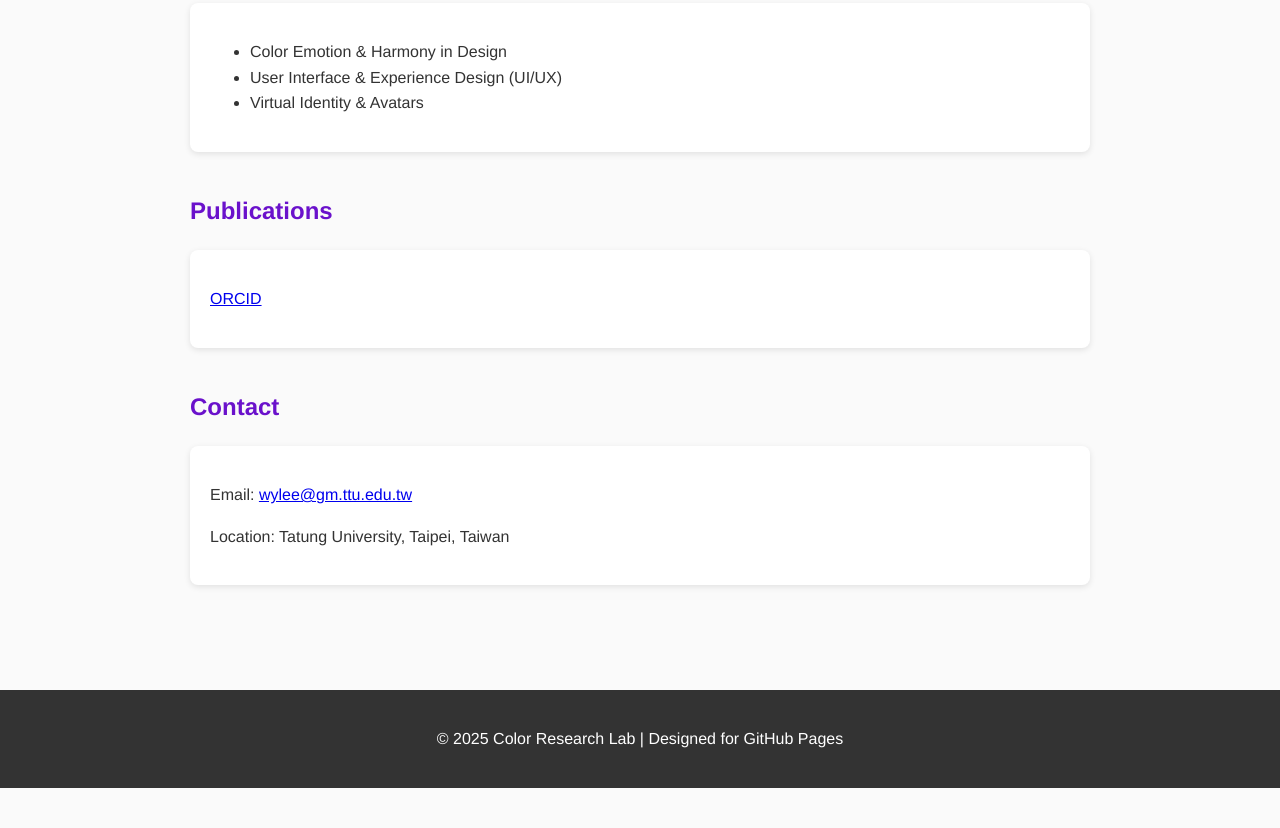
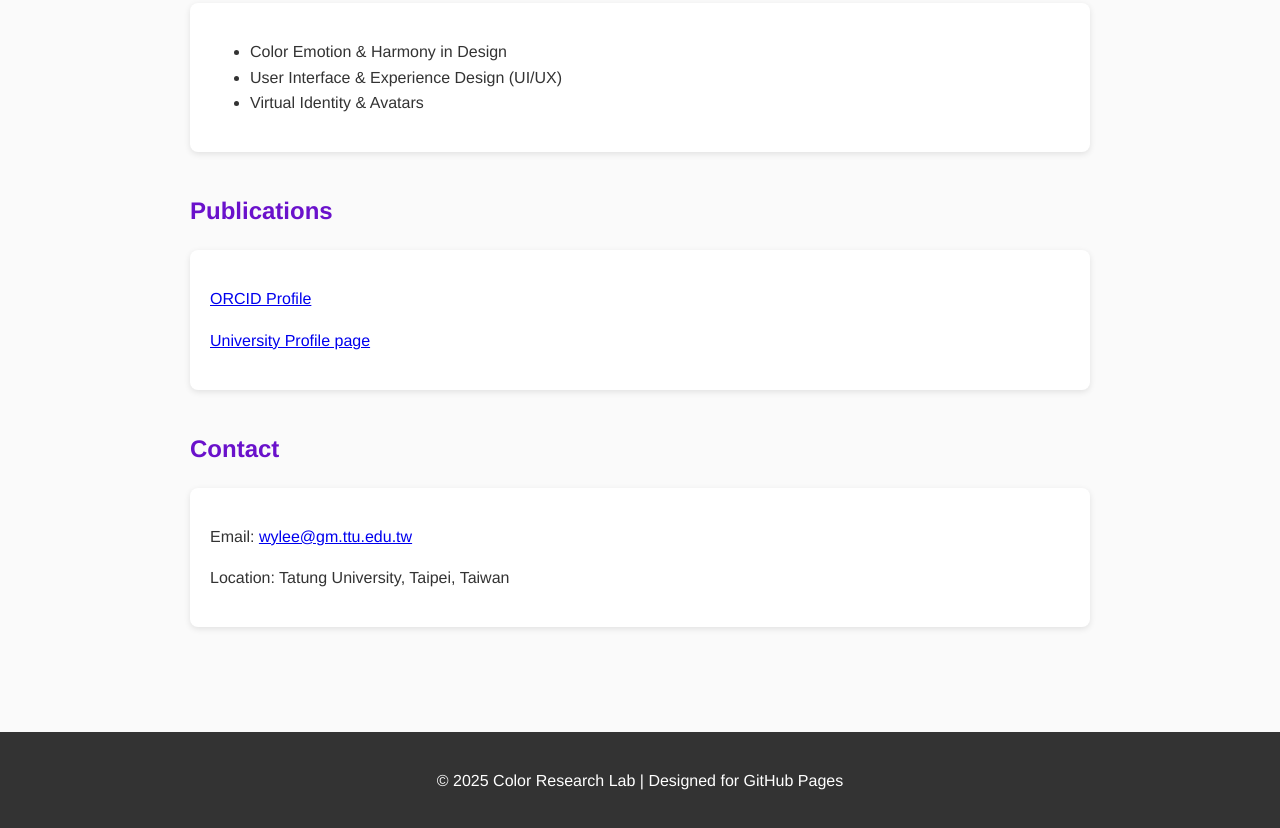
Before and after one commit to wylee-sudo/wenyuanlee, a plain HTML site: page index.html in a window 1280 px wide. Shown: the part 712-1540 px from the top of the page. Before the commit the page ends 1500 px from the top, so only its background shows below. Drawn offline with Linux system fonts and the light colour scheme.

Commit message:
index.html

```diff
--- a/index.html
+++ b/index.html
@@ -72,10 +72,11 @@
       </ul>
     </div>
 
-    <h2>Publications</h2>
-    <div class="card">
-    <p> <a href="https://orcid.org/0000-0002-6912-2757">ORCID</a></p>
-    </div>
+<h2>Publications</h2>
+<div class="card">
+  <p><a href="https://orcid.org/0000-0002-6912-2757" target="_blank">ORCID Profile</a></p>
+  <p><a href="https://tchinfo.ttu.edu.tw/tchinfo.php?id=wylee" target="_blank">University Profile page</a></p>
+</div>
 
     <h2>Contact</h2>
     <div class="card">
```
